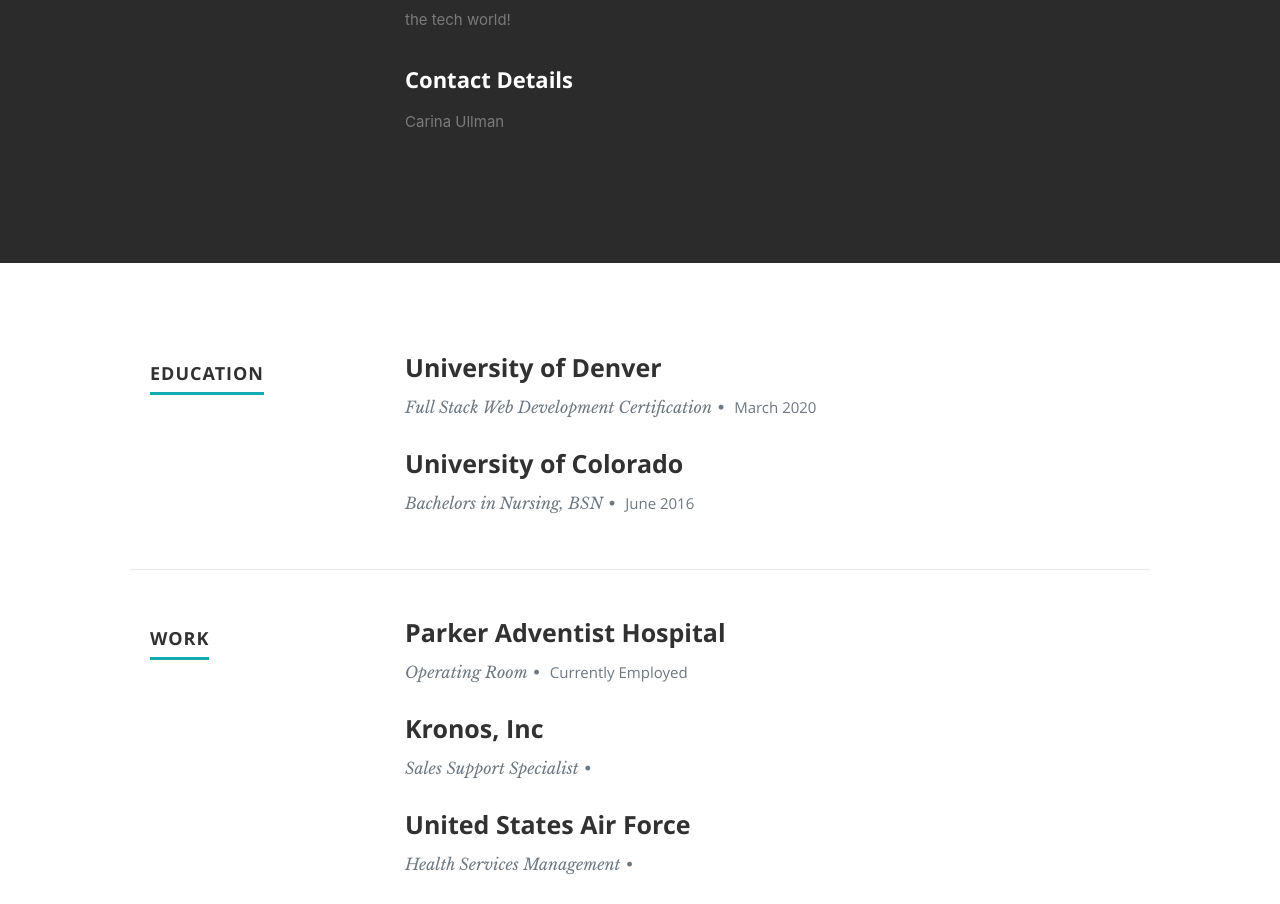
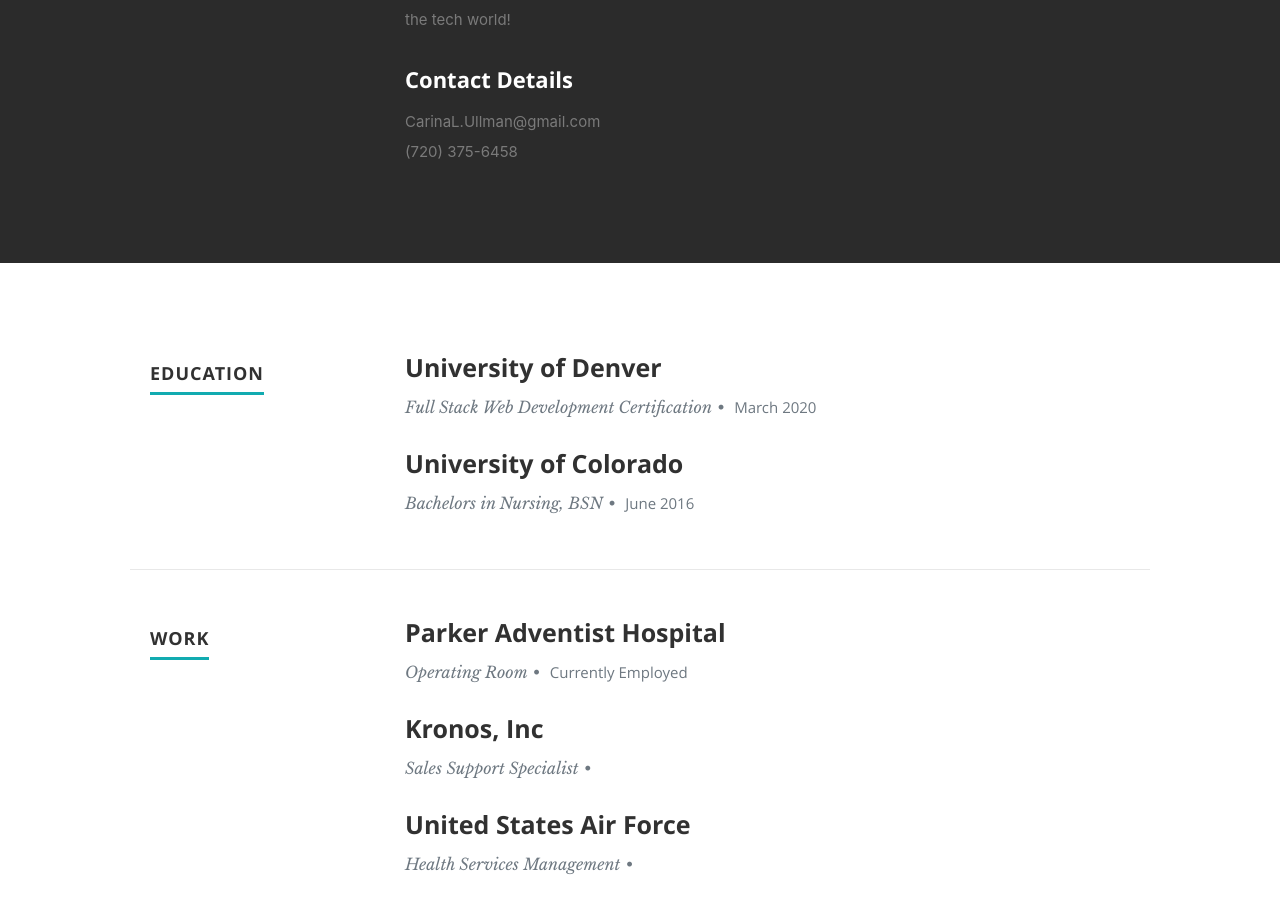
Before and after one commit to carinalullman/React-2-Portfolio, a React (Create React App) app: page / in a window 1280 px wide. Shown: the part 1023-1927 px from the top of the page. Built offline with nearby package versions, Linux system fonts and the light colour scheme.

Commit message:
More tweaks!  Needs more tweaks!

```diff
--- a/src/components/About.js
+++ b/src/components/About.js
@@ -8,7 +8,7 @@
 
                <div className="three columns">
 
-               <img className="profile-pic"  src="images/profilepic.jpg" alt="" />
+                  <img className="profile-pic" src="images/profilepic.jpg" alt="" />
 
                </div>
 
@@ -27,10 +27,11 @@
 
                         <h2>Contact Details</h2>
                         <p className="address">
-       						<span>{resumeData.name}</span>
+                           {resumeData.address}
                            <br></br>
                            <span>
-                     {resumeData.address}
+
+                              <span>{resumeData.phone}</span>
                            </span>
                            <br></br>
                            <span>{resumeData.website}</span>
--- a/src/resumeData.js
+++ b/src/resumeData.js
@@ -23,7 +23,8 @@
         // }
       ],
     "aboutme":"I am a student currently enrolled in DU's full stack web development bootcamp.  On my off time I am a mom to a special needs kiddo.  I enjoy snowboarding, yoga, going to the gym, hiking (all things active), traveling and seeing obscure bands at small venues. I am excited to cross over into the tech world!",
-    //"address":"India",
+    "address":"CarinaL.Ullman@gmail.com",
+    "phone": "(720) 375-6458",
     //"website":"https://rbhatia46.github.io",
     "education":[
       {
```
Lines whose indentation alone changed are shown as unchanged.
